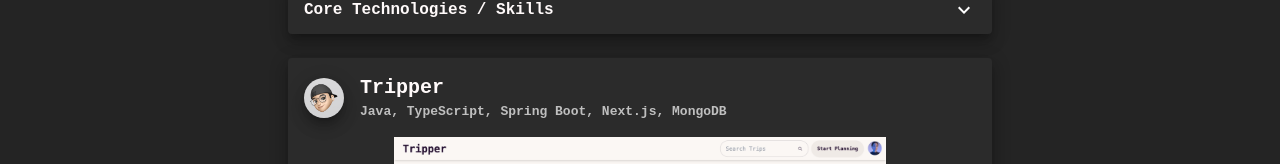
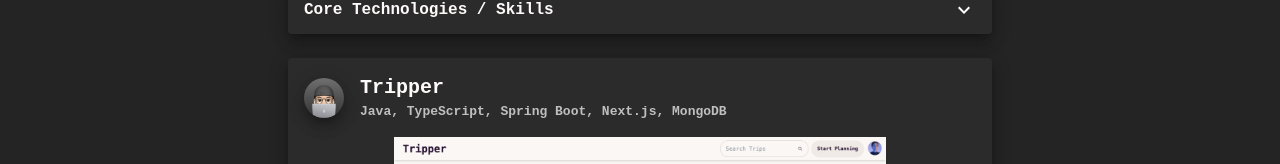
Before and after one commit to Jason-Wuuuu/Jason, a React (Vite) app: page /projects in a window 1280 px wide. Shown: the part 176-340 px from the top of the page. Built offline with nearby package versions, Linux system fonts and the light colour scheme.

Commit message:
image update

```diff
--- a/src/components/Header.jsx
+++ b/src/components/Header.jsx
@@ -43,7 +43,7 @@ function Header() {
           <Toolbar disableGutters>
             <Box alignItems="center" sx={{ flexGrow: 1 }}>
               <Chip
-                avatar={<Avatar alt="memoji" src="./images/Memoji.png" />}
+                avatar={<Avatar alt="memoji" src="./images/Memoji_1.png" />}
                 label="Jason"
                 sx={{ fontWeight: "bold", boxShadow: 10 }}
                 variant={location.pathname === "/" ? "filled" : "outlined"}
--- a/src/components/MainPage.jsx
+++ b/src/components/MainPage.jsx
@@ -33,7 +33,7 @@ const ProfileSection = memo(() => (
             mb: 2,
           }}
           alt="memoji"
-          src="./images/Memoji.png"
+          src="./images/Memoji_1.png"
         />
       </Tooltip>
     </Grid>
--- a/src/components/ProjectCard.jsx
+++ b/src/components/ProjectCard.jsx
@@ -138,7 +138,7 @@ const ProjectCard = React.memo(({ project }) => {
           avatar={
             <Avatar
               alt="memoji"
-              src="./images/Memoji.png"
+              src="./images/Memoji_2.png"
               sx={{ boxShadow: 10 }}
             />
           }
```
Also changed, not shown: public/images/Memoji_1.png (renamed from public/images/Memoji.png), public/images/Memoji_2.png (added).
